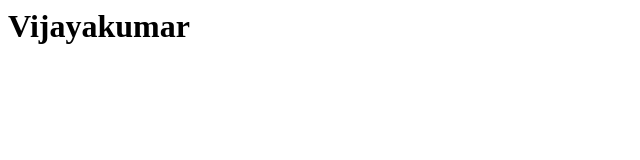
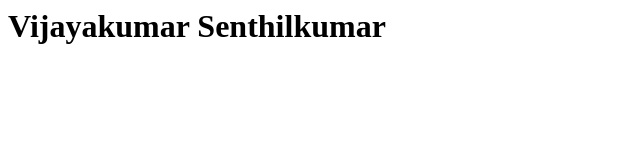
Before and after one commit to vijay1845gs/vijay, a plain HTML site: page index.html in a window 1280 px wide. Shown: the whole page, without its empty margins (0-640 px from the left). Drawn offline with Linux system fonts and the light colour scheme.

Commit message:
Update index.html

```diff
--- a/index.html
+++ b/index.html
@@ -1 +1 @@
-<h1>Vijayakumar</h1>
+<h1>Vijayakumar Senthilkumar</h1>
```
